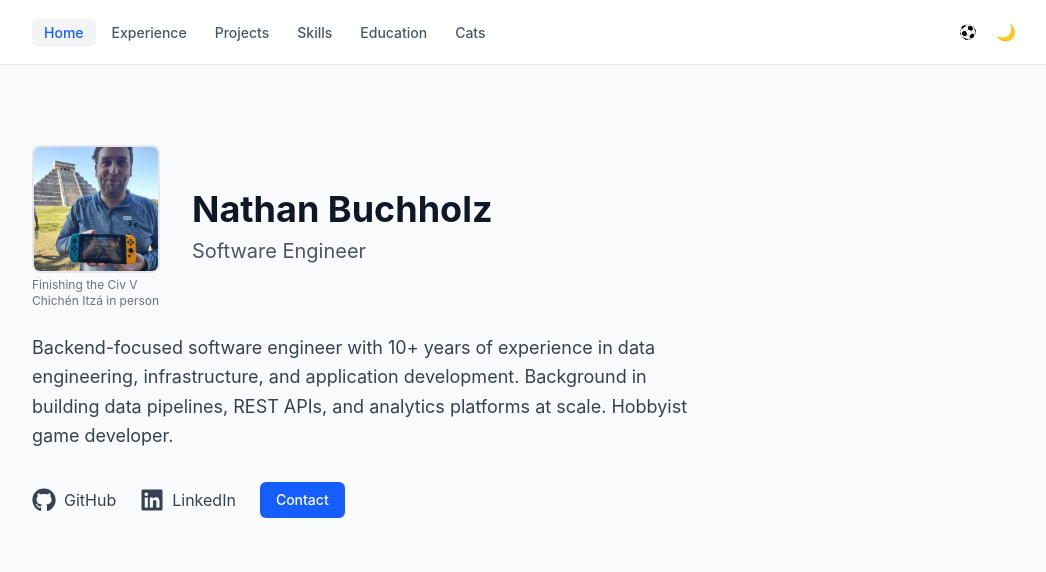
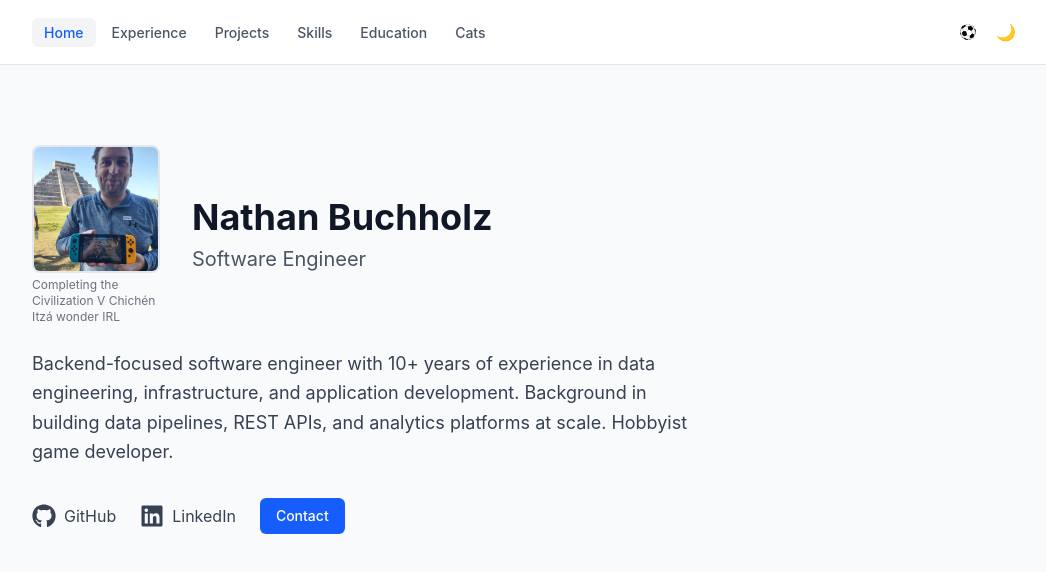
Before and after one commit to nathanbuchholz/portfolio, a React (Vite) app: page / in a window 1280 px wide. Shown: the top 572 px of the page, without its empty margins (112-1158 px from the left). Built offline with nearby package versions, Linux system fonts and the light colour scheme.

Commit message:
update profile pic caption and layout

```diff
--- a/src/pages/HomePage.tsx
+++ b/src/pages/HomePage.tsx
@@ -14,16 +14,14 @@ export default function HomePage() {
     <main>
       <section className="py-12">
         <div className="flex flex-col items-start gap-8 sm:flex-row sm:items-center">
-          <div>
+          <div className="w-32">
             <img
               src="/nathan-profile.jpg"
               alt="Nathan Buchholz"
               className="h-32 w-32 rounded-lg border-2 border-gray-200 object-cover dark:border-gray-700"
             />
             <p className="mt-1 text-xs text-gray-500 dark:text-gray-400">
-              Finishing the Civ V
-              <br />
-              Chichén Itzá in person
+              Completing the Civilization V Chichén Itzá wonder IRL
             </p>
           </div>
           <div>
```
